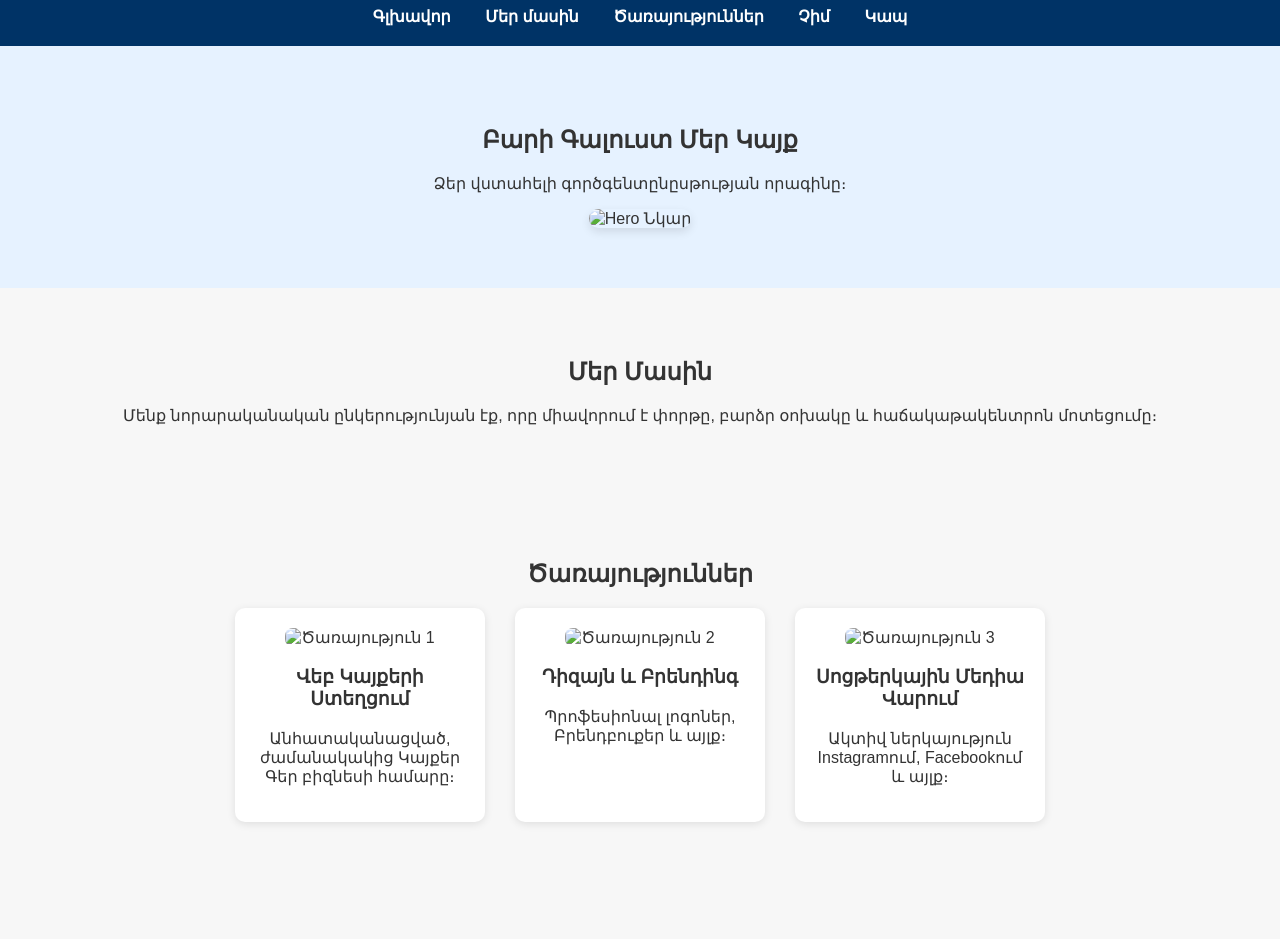
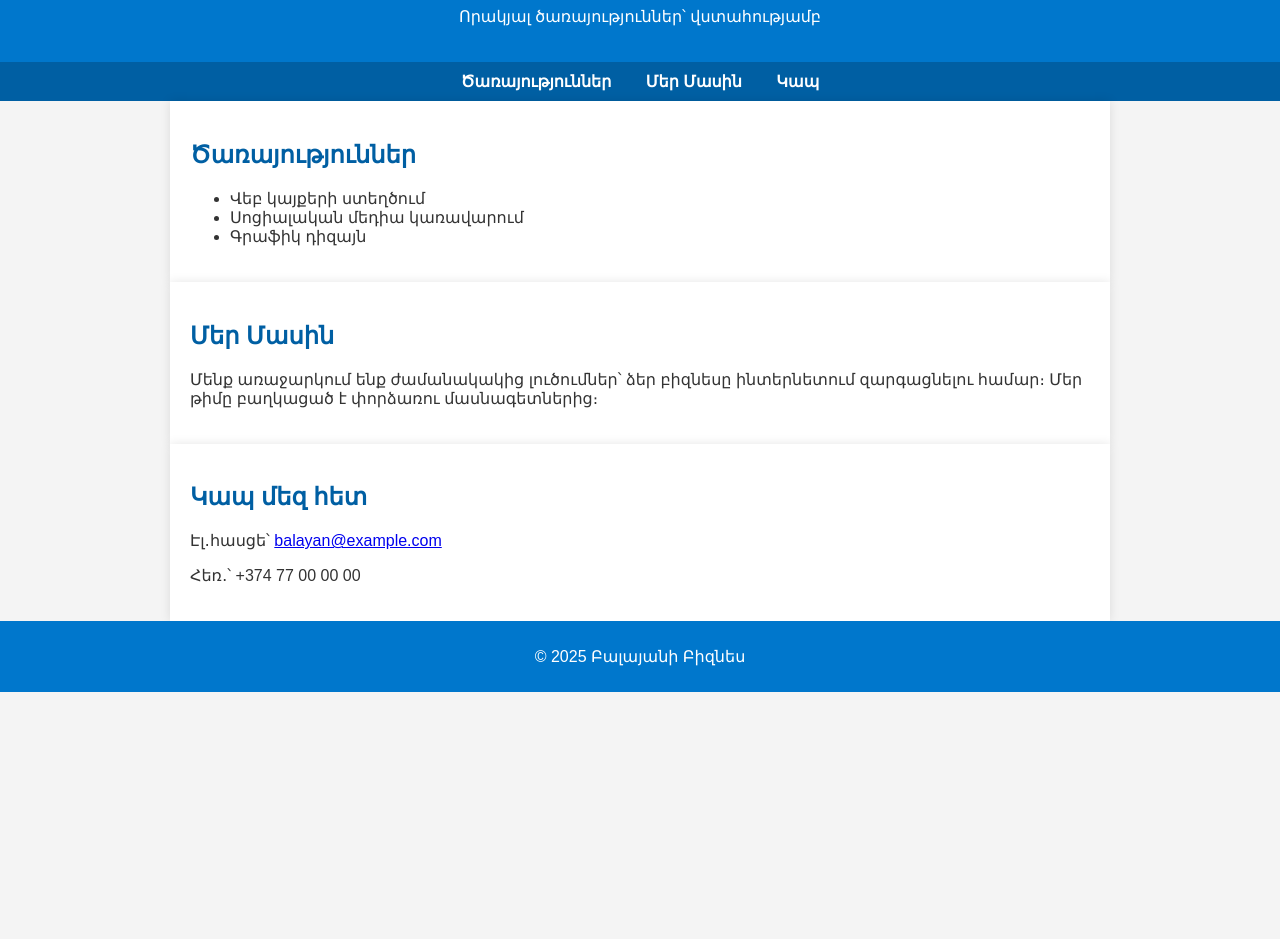
Before and after one commit to BaLaYaN99/balayan99.github.io, a plain HTML site: page index.html in a window 1280 px wide. Shown: the part 94-1033 px from the top of the page. After the commit the page ends 800 px from the top, so only its background shows below. Drawn offline with Linux system fonts and the light colour scheme.

Commit message:
Update index.html

```diff
--- a/index.html
+++ b/index.html
@@ -2,171 +2,85 @@
 <html lang="hy">
 <head>
   <meta charset="UTF-8">
-  <meta name="viewport" content="width=device-width, initial-scale=1.0">
-  <title>Բալայան Բիզնես</title>
+  <title>Բալայանի Բիզնես</title>
   <style>
-    * {
-      box-sizing: border-box;
-    }
-
     body {
+      font-family: Arial, sans-serif;
       margin: 0;
-      font-family: Arial, sans-serif;
-      background-color: #f7f7f7;
+      padding: 0;
+      background-color: #f4f4f4;
       color: #333;
     }
-
     header {
-      background-color: #003366;
+      background-color: #0077cc;
       color: white;
       padding: 20px 0;
       text-align: center;
     }
-
+    nav {
+      background-color: #005fa3;
+      padding: 10px;
+      text-align: center;
+    }
     nav a {
+      color: white;
       margin: 0 15px;
-      color: white;
       text-decoration: none;
       font-weight: bold;
     }
-
-    .hero {
-      background-color: #e6f2ff;
+    section {
+      padding: 20px;
+      max-width: 900px;
+      margin: auto;
+      background-color: white;
+      box-shadow: 0 0 10px rgba(0,0,0,0.1);
+    }
+    footer {
       text-align: center;
-      padding: 60px 20px;
+      padding: 10px;
+      background-color: #0077cc;
+      color: white;
     }
-
-    .hero img {
-      width: 200px;
-      border-radius: 10px;
-      box-shadow: 0 4px 10px rgba(0,0,0,0.1);
-    }
-
-    .section {
-      padding: 50px 20px;
-      text-align: center;
-    }
-
-    .services, .team {
-      display: flex;
-      flex-wrap: wrap;
-      justify-content: center;
-      gap: 30px;
-    }
-
-    .card {
-      background-color: white;
-      border-radius: 10px;
-      box-shadow: 0 2px 8px rgba(0,0,0,0.1);
-      padding: 20px;
-      width: 250px;
-    }
-
-    .card img {
-      width: 100%;
-      border-radius: 8px;
-    }
-
-    button {
-      background-color: #0073e6;
-      color: white;
-      border: none;
-      padding: 12px 24px;
-      font-size: 16px;
-      border-radius: 5px;
-      cursor: pointer;
-      margin: 10px;
-    }
-
-    button:hover {
-      background-color: #005bb5;
-    }
-
-    footer {
-      background-color: #222;
-      color: #aaa;
-      text-align: center;
-      padding: 20px;
-      font-size: 14px;
-    }
-
-    @media (max-width: 600px) {
-      .services, .team {
-        flex-direction: column;
-        align-items: center;
-      }
+    h2 {
+      color: #005fa3;
     }
   </style>
 </head>
 <body>
 
 <header>
-    <h1>ԲԱԼԱՅԱԶ ԲԻ՛ՆԵՍ</h1>
+  <h1>Բալայանի Բիզնես</h1>
+  <p>Որակյալ ծառայություններ՝ վստահությամբ</p>
+</header>
+
 <nav>
-      <a href="#home">Գլխավոր</a>
-      <a href="#about">Մեր մասին</a>
   <a href="#services">Ծառայություններ</a>
-      <a href="#team">Չիմ</a>
+  <a href="#about">Մեր Մասին</a>
   <a href="#contact">Կապ</a>
 </nav>
-  </header>
 
-  <div class="hero" id="home">
-    <h2>Բարի Գալուստ Մեր Կայք</h2>
-    <p>Ձեր վստահելի գործգենտընըսթության որագինը։</p>
-    <img src="photo.jpg" alt="Hero Նկար">
-  </div>
+<section id="services">
+  <h2>Ծառայություններ</h2>
+  <ul>
+    <li>Վեբ կայքերի ստեղծում</li>
+    <li>Սոցիալական մեդիա կառավարում</li>
+    <li>Գրաֆիկ դիզայն</li>
+  </ul>
+</section>
 
-  <div class="section" id="about">
+<section id="about">
   <h2>Մեր Մասին</h2>
-    <p>Մենք նորարականական ընկերությունյան էք, որը միավորում է փորթը, բարձր օոխակը և հաճակաթակենտրոն մոտեցումը։</p>
-  </div>
+  <p>Մենք առաջարկում ենք ժամանակակից լուծումներ՝ ձեր բիզնեսը ինտերնետում զարգացնելու համար։ Մեր թիմը բաղկացած է փորձառու մասնագետներից։</p>
+</section>
 
-  <div class="section" id="services">
-    <h2>Ծառայություններ</h2>
-    <div class="services">
-      <div class="card">
-        <img src="service1.jpg" alt="Ծառայություն 1">
-        <h3>Վեբ Կայքերի Ստեղցում</h3>
-        <p>Անհատականացված, ժամանակակից Կայքեր Գեր բիզնեսի համարը։</p>
-      </div>
-      <div class="card">
-        <img src="service2.jpg" alt="Ծառայություն 2">
-        <h3>Դիզայն և Բրենդինգ</h3>
-        <p>Պրոֆեսիոնալ լոգոներ, Բրենդբուքեր և այլք։</p>
-      </div>
-      <div class="card">
-        <img src="service3.jpg" alt="Ծառայություն 3">
-        <h3>Սոցթերկային Մեդիա Վարում</h3>
-        <p>Ակտիվ ներկայություն Instagramում, Facebookում և այլք։</p>
-      </div>
-    </div>
-  </div>
-
-  <div class="section" id="team">
-    <h2>Մեր Թիմը</h2>
-    <div class="team">
-      <div class="card">
-        <img src="person1.jpg" alt="Անհատ 1">
-        <h3>Արմեն Բալայան</h3>
-        <p>Տնորեն</p>
-      </div>
-      <div class="card">
-        <img src="person2.jpg" alt="Անհատ 2">
-        <h3>Անահիտ Սարգսյան</h3>
-        <p>Դիզայներ</p>
-      </div>
-    </div>
-  </div>
-
-  <div class="section" id="contact">
+<section id="contact">
   <h2>Կապ մեզ հետ</h2>
-    <button onclick="window.location.href='tel:+37491123456'">📞 Զանգահարել</button>
-    <button onclick="window.location.href='https://wa.me/37491123456'">💬 WhatsApp</button>
-  </div>
+  <p>Էլ․հասցե՝ <a href="mailto:balayan@example.com">balayan@example.com</a></p>
+  <p>Հեռ․՝ +374 77 00 00 00</p>
+</section>
 
 <footer>
-    &copy; 2025 Բալայան Բիզնես — Բոլոր իրավունքները պատկանված են։
+  <p>&copy; 2025 Բալայանի Բիզնես</p>
 </footer>
 
 </body>
```
Lines whose indentation alone changed are shown as unchanged.
